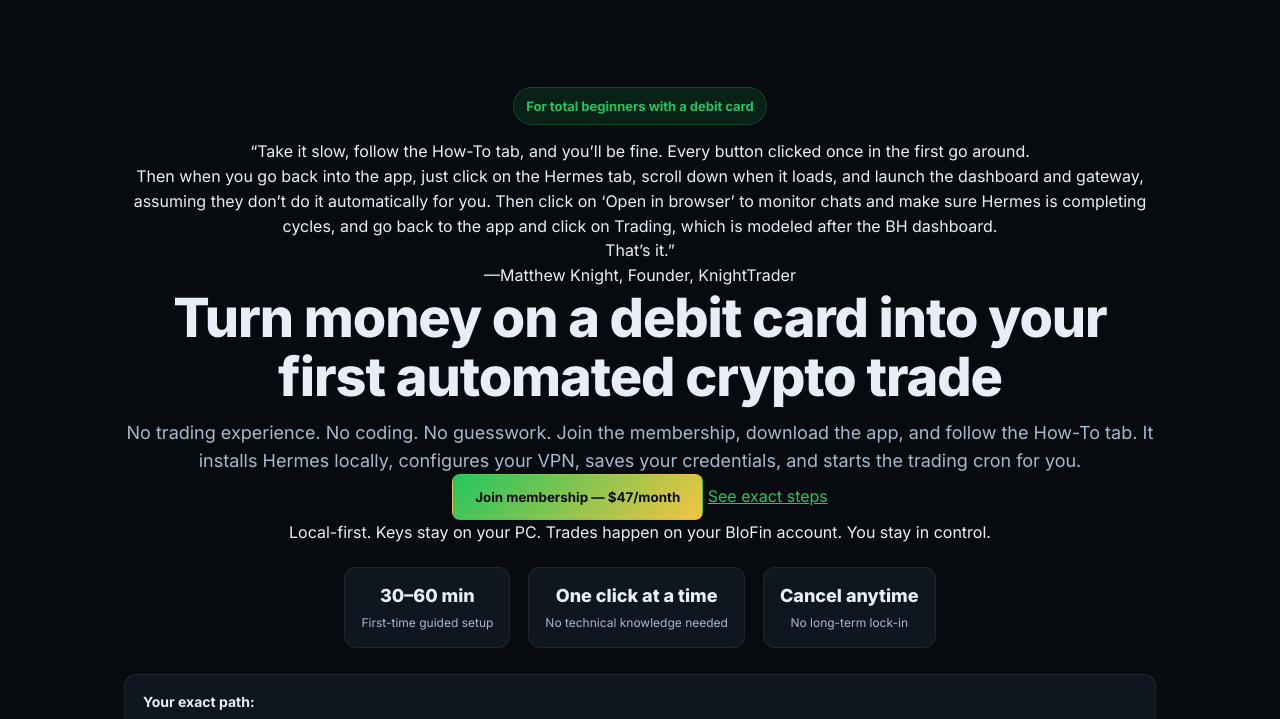
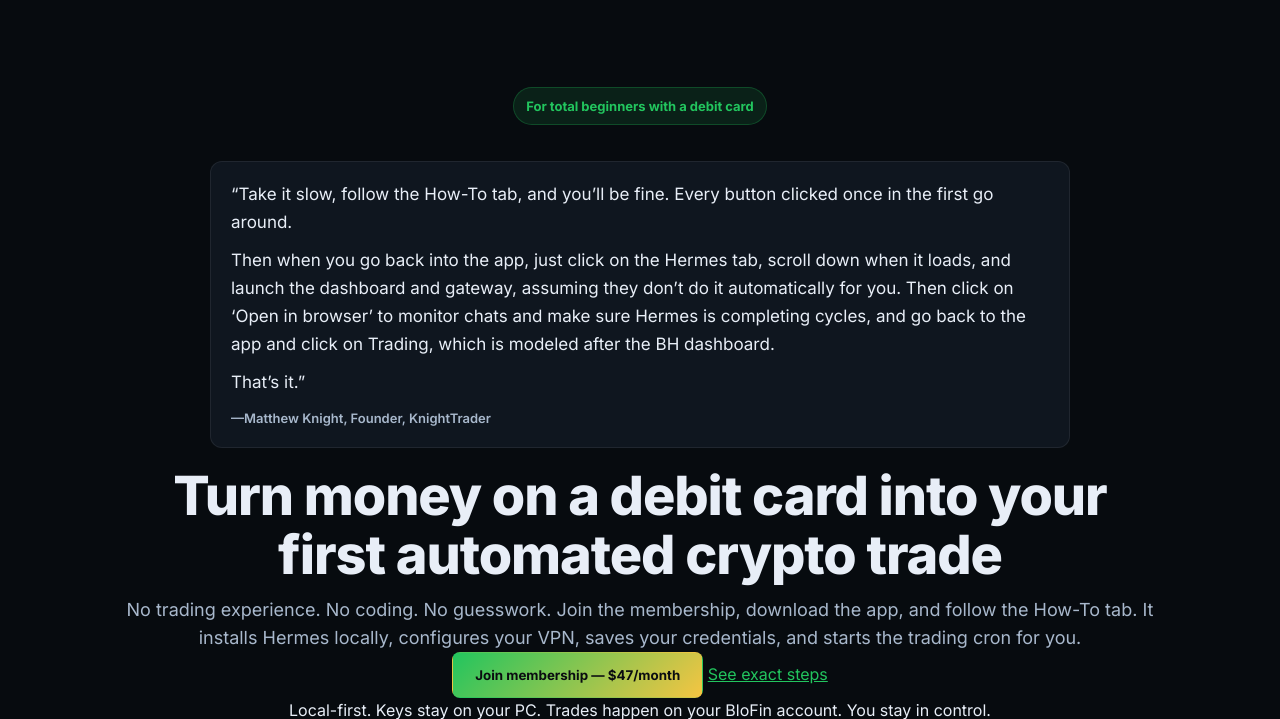
Before and after one commit to 1bananaonthewall-ux/KnightTrader-BloFin, a website: page index.html in a window 1280 px wide. Shown: the part 76-795 px from the top of the page. Drawn offline with Linux system fonts and the light colour scheme; no server answers.

Commit message:
Update styles.css with founder quote and download fix

```diff
--- a/styles.css
+++ b/styles.css
@@ -148,6 +148,30 @@
   border-radius: var(--radius);
   padding: 16px 18px;
   text-align: left;
+}
+.hero-quote {
+  margin: 22px auto 18px;
+  max-width: 860px;
+  text-align: left;
+  background: var(--panel);
+  border: 1px solid var(--border);
+  border-radius: var(--radius);
+  padding: 18px 20px;
+}
+.hero-quote p {
+  margin: 0;
+  color: var(--text);
+  font-size: 17px;
+  line-height: 1.65;
+}
+.hero-quote p + p {
+  margin-top: 10px;
+}
+.hero-quote footer {
+  margin-top: 12px;
+  color: var(--text2);
+  font-size: 13px;
+  font-weight: 600;
 }
 .hero-path-title {
   color: var(--text);
```
